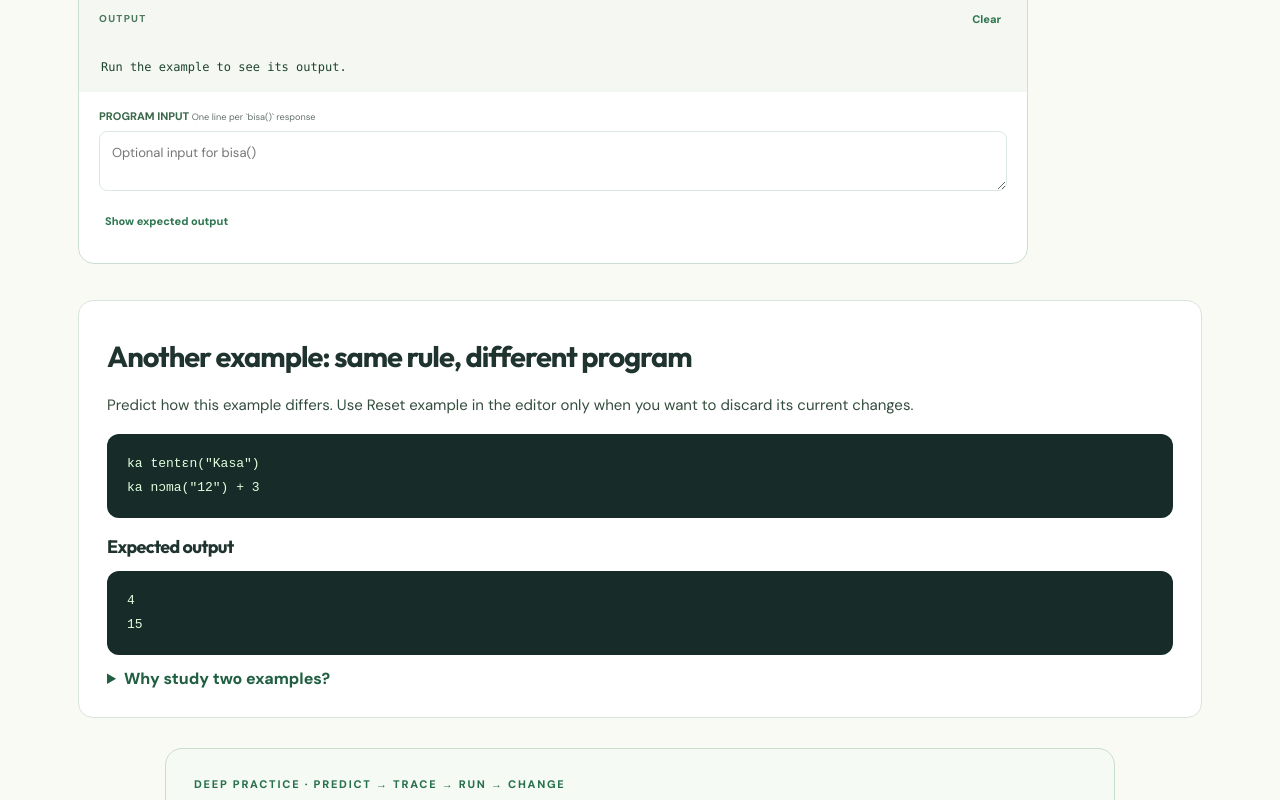
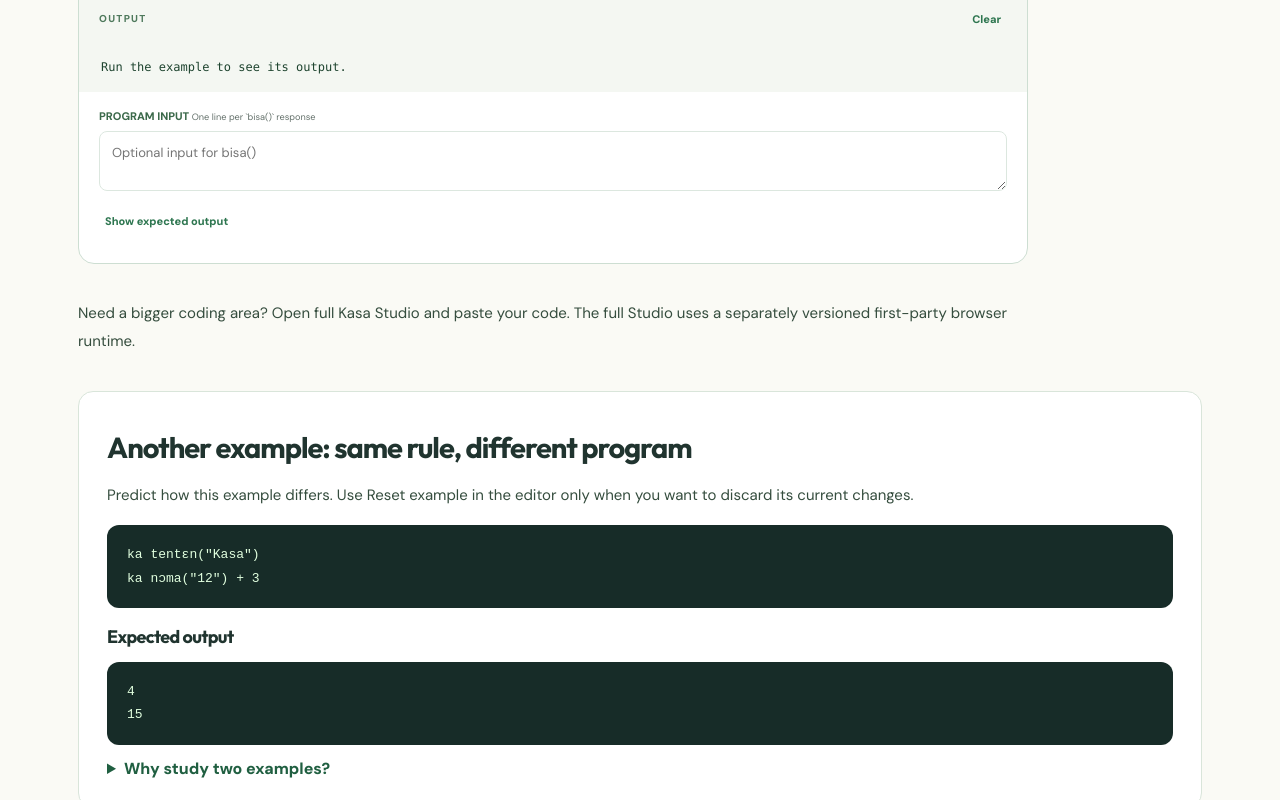
Before and after one commit to fosterb1/kasa-learning-academy, a Next.js app: page /learn/syntax/builtins in a window 1280 px wide. Shown: the part 3202-4002 px from the top of the page. Built offline with nearby package versions, Linux system fonts and the light colour scheme; no server answers.

Commit message:
Phase 8 give each Academy syntax chapter a direct full Kasa Studio path

```diff
--- a/src/app/(site)/learn/syntax/[slug]/page.tsx
+++ b/src/app/(site)/learn/syntax/[slug]/page.tsx
@@ -24,7 +24,7 @@ export default async function SyntaxChapter({params}:{params:Promise<{slug:strin
  <section className="syntax-read"><h2>Understand each symbol</h2><table className="syntax-token-table"><thead><tr><th scope="col">Syntax</th><th scope="col">What it means</th></tr></thead><tbody>{unit.tokens.map(([token,meaning])=><tr key={token}><th scope="row"><code>{token}</code></th><td>{meaning}</td></tr>)}</tbody></table></section>
  <section className="syntax-read"><h2>Read the worked example</h2><p>Read every statement and predict the output before pressing Run. The explanation below tells you what the interpreter actually does.</p><pre><code>{unit.example}</code></pre><h3>Line-by-line reasoning</h3><ol className="syntax-trace">{unit.trace.map((step,i)=><li key={i}>{step}</li>)}</ol><p>{unit.walkthrough}</p><h3>Expected output</h3><pre><code>{unit.output}</code></pre></section>
  </article>
- <div className="syntax-code-exercise"><h2>Now run it yourself</h2><p>Change one symbol or value at a time. The example-output comparison only checks the shown case, not every possible input.</p><Playground sourceCode={unit.example} expectedOutput={unit.output}/></div>
+ <div className="syntax-code-exercise"><h2>Now run it yourself</h2><p>Change one symbol or value at a time. The example-output comparison only checks the shown case, not every possible input.</p><Playground sourceCode={unit.example} expectedOutput={unit.output}/><p>Need a bigger coding area? <Link href="/playground">Open full Kasa Studio</Link> and paste your code. The full Studio uses a separately versioned first-party browser runtime.</p></div>
  <section className="syntax-read"><h2>Another example: same rule, different program</h2><p>Predict how this example differs. Use Reset example in the editor only when you want to discard its current changes.</p><pre><code>{unit.secondExample}</code></pre><h3>Expected output</h3><pre><code>{unit.secondOutput}</code></pre><details><summary>Why study two examples?</summary><p>To learn the general rule rather than memorize the exact text of one solution. Type this second example into the editor and run it.</p></details></section>
  <SyntaxDeepPractice key={slug} unit={workbookUnit}/>
  <section className="syntax-practice"><h2>Learn from an incorrect example</h2><p>A strong programmer recognizes invalid or misleading instructions. Study this example, try to predict the problem, and read the correction.</p><pre><code>{unit.invalid}</code></pre><p><strong>Why it is incorrect:</strong> {unit.fix}</p></section>
```
